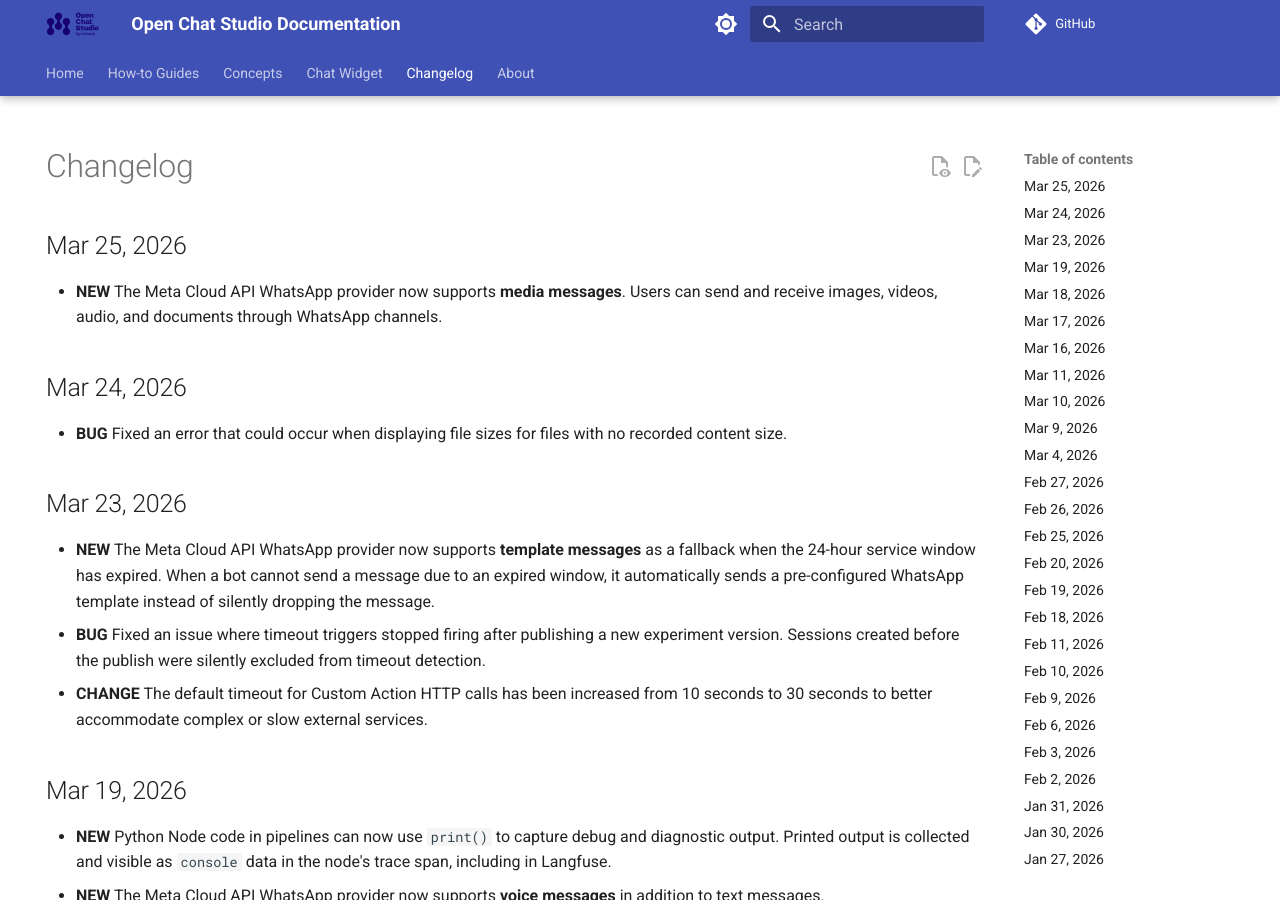
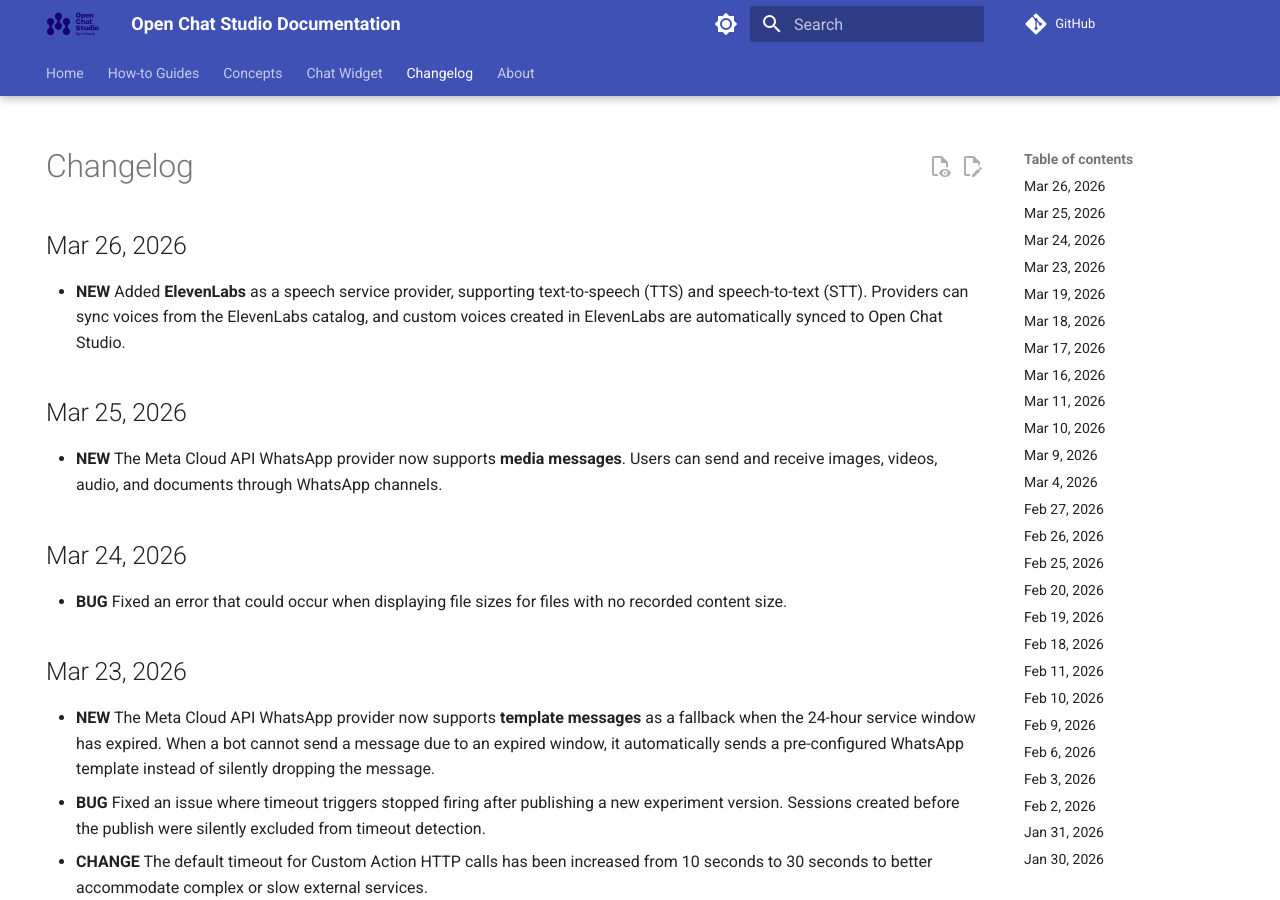
Before and after one commit to dimagi/open-chat-studio-docs, an MkDocs documentation site: the page built from docs/changelog.md, in a window 1280 px wide and 900 px high. Built offline with MkDocs 1.6.1 and Material for MkDocs 9.7.7, drawn with Linux system fonts in a browser that asks for light colours; a script that is not in the unit is left out; comment, search, counter and statistics services are not loaded.

Commit message:
update changelog and docs from OCS PR #3078
Co-Authored-By: Claude Sonnet 4.6 <noreply@anthropic.com>

```diff
--- a/docs/changelog.md
+++ b/docs/changelog.md
@@ -4,6 +4,9 @@ hide:
 ---
 
 # Changelog
+## Mar 26, 2026
+* **NEW** Added **ElevenLabs** as a speech service provider, supporting text-to-speech (TTS) and speech-to-text (STT). Providers can sync voices from the ElevenLabs catalog, and custom voices created in ElevenLabs are automatically synced to Open Chat Studio.
+
 ## Mar 25, 2026
 * **NEW** The Meta Cloud API WhatsApp provider now supports **media messages**. Users can send and receive images, videos, audio, and documents through WhatsApp channels.
 
--- a/mkdocs.yml
+++ b/mkdocs.yml
@@ -145,6 +145,7 @@ nav:
       - Team:
           - concepts/team/index.md
           - concepts/team/llm_providers.md
+          - concepts/team/speech_providers.md
           - concepts/team/authentication_providers.md
           - concepts/team/messaging_providers.md
           - concepts/team/custom_actions.md
```
Also changed, not shown: docs/concepts/team/index.md (+1 -1 lines), docs/concepts/team/speech_providers.md (added, +34 -0 lines).
